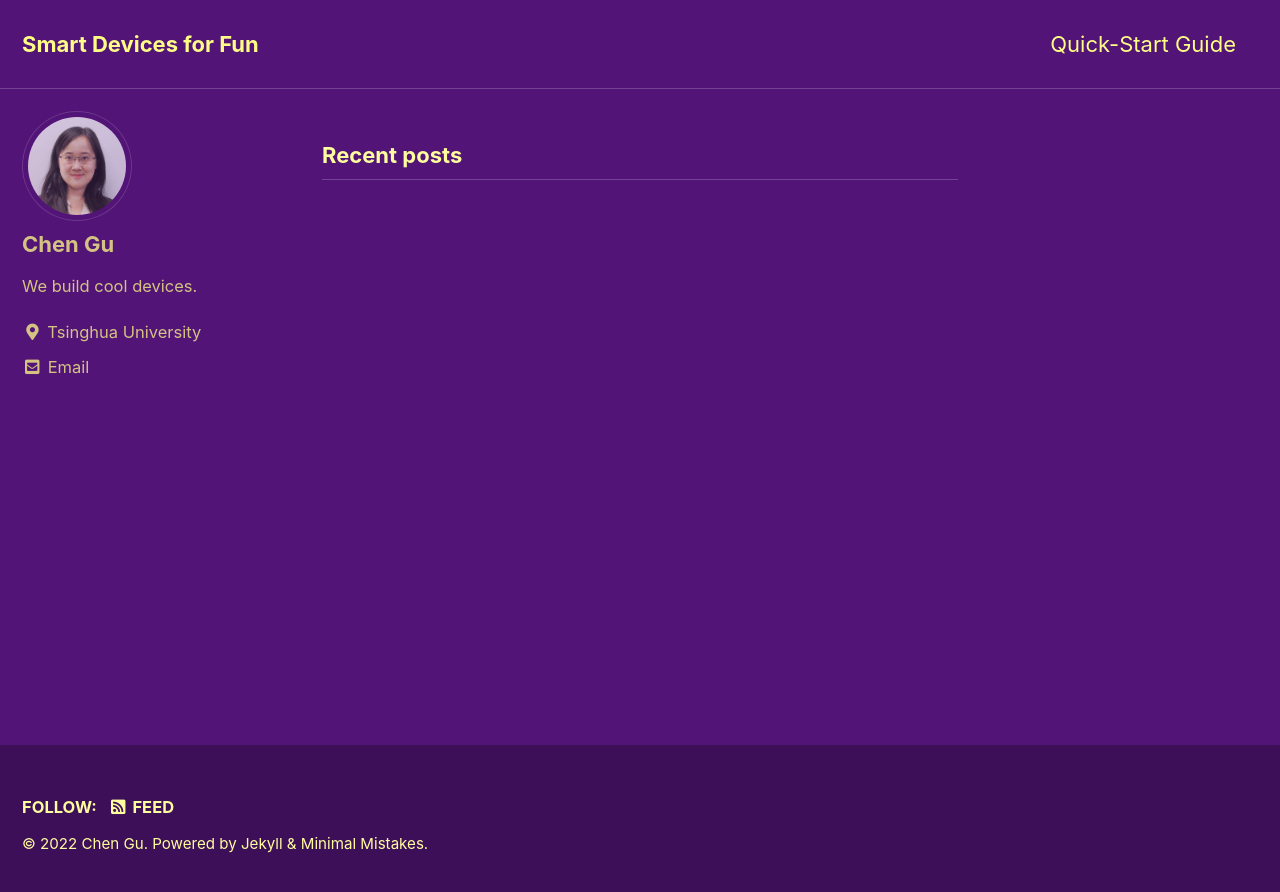
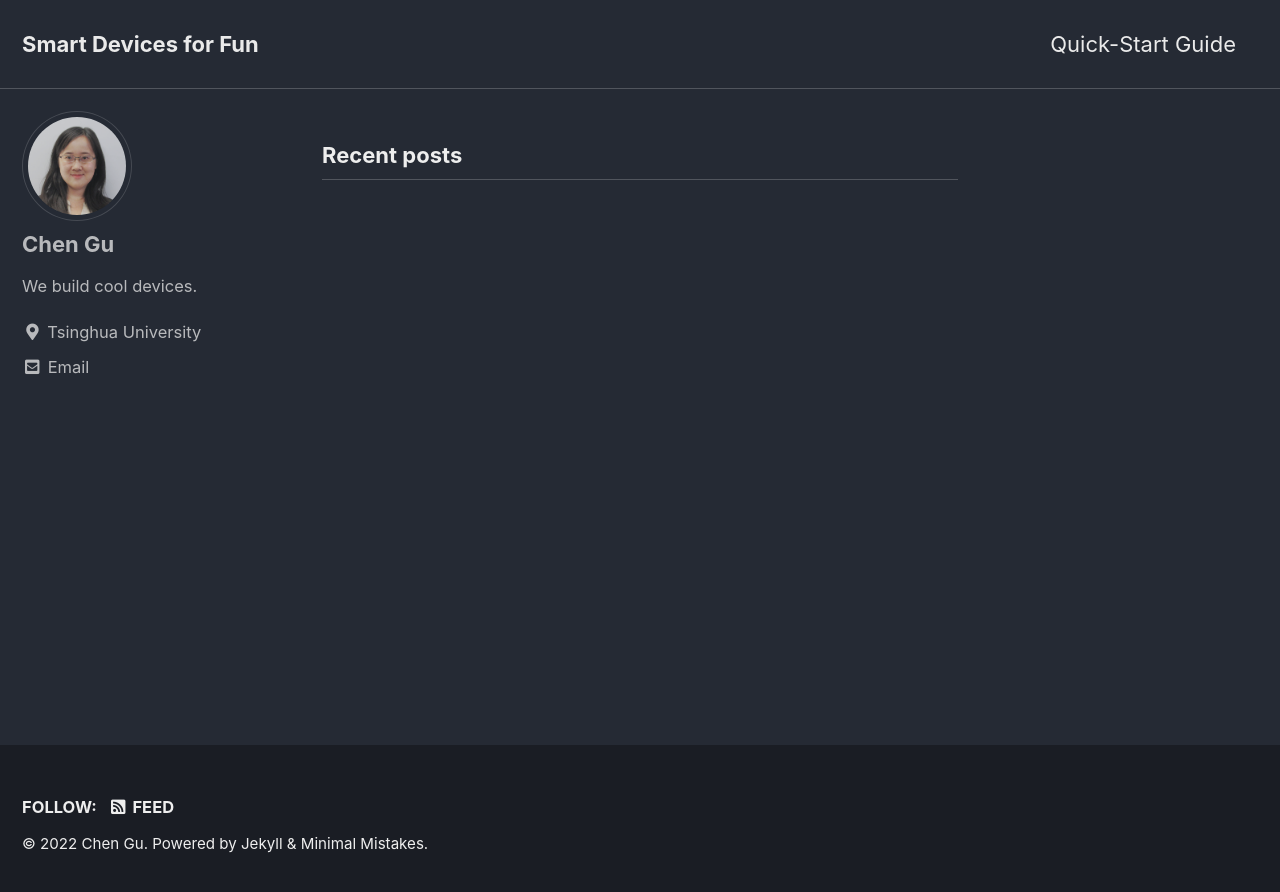
Before and after one commit to guchchcug/smart_device, a Jekyll site: the page built from index.html, in a window 1280 px wide. Shown: the top 892 px of the page. Built offline with Jekyll 4.4.1, drawn with Linux system fonts in a browser that asks for light colours; cached includes are drawn as plain includes; the list of posts is cut into pages by our own code.

Commit message:
Update _config.yml

```diff
--- a/_config.yml
+++ b/_config.yml
@@ -12,7 +12,7 @@
 
 # theme                  : "minimal-mistakes-jekyll"
 remote_theme           : "mmistakes/minimal-mistakes"
-minimal_mistakes_skin    : "plum" # "air", "aqua", "contrast", "dark", "dirt", "neon", "mint", "plum", "sunrise"
+minimal_mistakes_skin    : "dark" # "air", "aqua", "contrast", "dark", "dirt", "neon", "mint", "plum", "sunrise"
 
 # Site Settings
 locale                   : "en-US"
```
